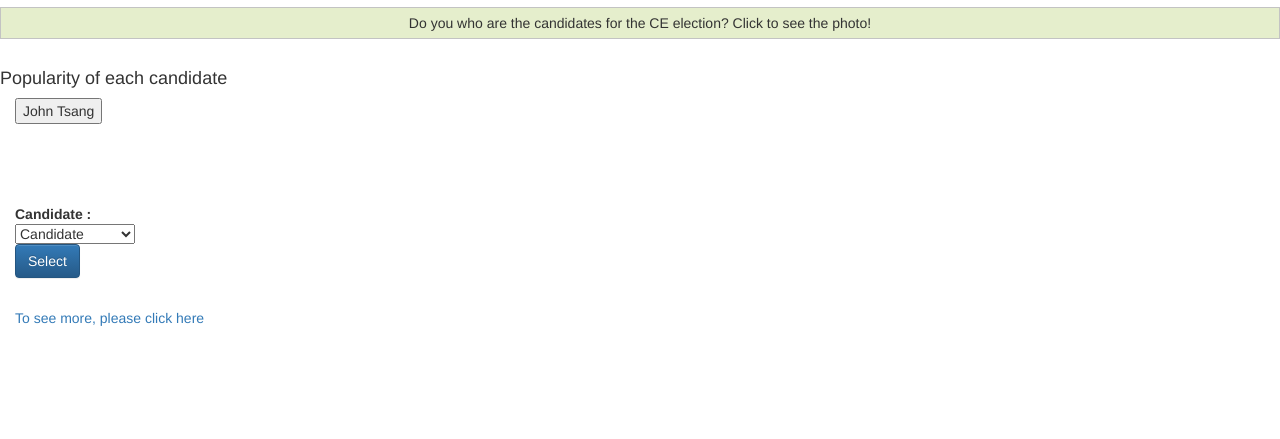
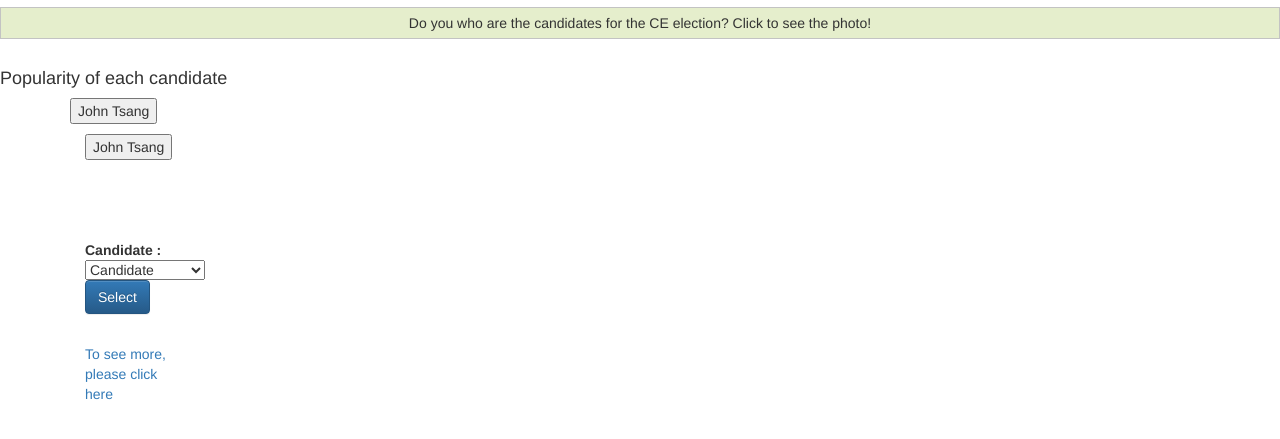
Before and after one commit to kimwong1018/homework4, a plain HTML site: page index.html in a window 1280 px wide. Shown: the part 63-502 px from the top of the page. Drawn offline with nearby package versions, Linux system fonts and the light colour scheme.

Commit message:
Update index.html

```diff
--- a/index.html
+++ b/index.html
@@ -73,7 +73,19 @@ $(document).ready(function(){
 
          <h4>Popularity of each candidate</h4>
         <p></p>
+     <div class="container">
+        <div class="row">
                 <div class="col-md-4">
+     <button onclick="myFunction()">John Tsang</button>
+
+<p id="John Tsang"></p>
+
+<script>
+function myFunction() {
+    document.getElementById("John Tsang").innerHTML = "52.8%";
+}
+    </script>
+                       <div class="col-md-4">
      <button onclick="myFunction()">John Tsang</button>
 
 <p id="John Tsang"></p>
```
